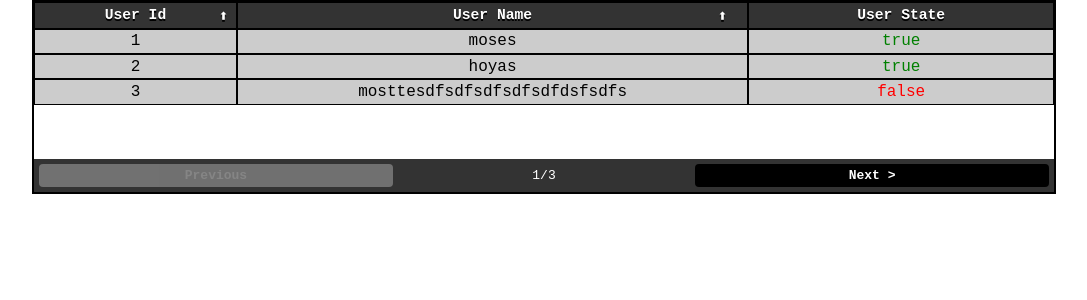
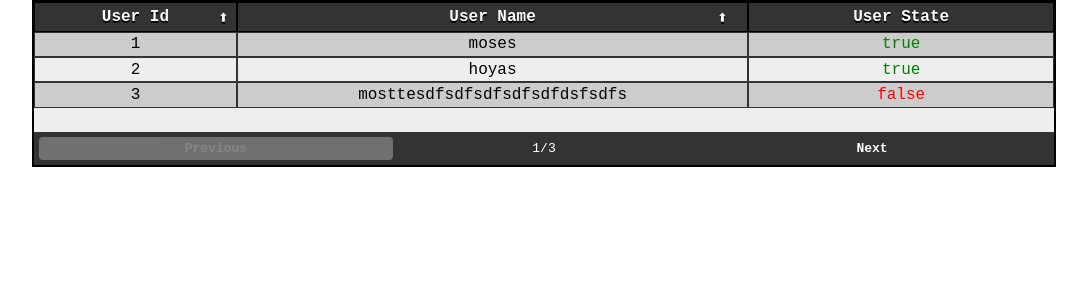
Before and after one commit to uriportnoy/react-tbl, a React (Create React App) app: page / in a window 1280 px wide. Shown: the top 300 px of the page, without its empty margins (96-1183 px from the left). Built offline with nearby package versions, Linux system fonts and the light colour scheme.

Commit message:
fixing props

```diff
--- a/package.json
+++ b/package.json
@@ -1,6 +1,6 @@
 {
   "name": "react-tbl",
-  "version": "0.4.8",
+  "version": "0.5.1",
   "private": false,
   "license": "MIT",
   "main": "dist/index.js",
--- a/src/App.jsx
+++ b/src/App.jsx
@@ -3,10 +3,19 @@ import { getColumnsData } from './components/fakeData/getColumns';
 import { getData } from './components/fakeData/getData';
 import ReactTBL from './components/tableMaker/index';
 import './App.css';
+import {Loader} from './components/tableMaker/Loader';
 
 const App = () => {
-  const currentData = getData();         // current data based currentShow string
-  const columns = getColumnsData();
+  const [currentData,setCurrentData] = React.useState([]);         // current data based currentShow string
+  const [columns,setColumns] = React.useState(getColumnsData());
+  const [isLoading,setIsLoading] = React.useState(true);
+
+  React.useEffect(() => {
+    setTimeout(() => {
+      setCurrentData(getData());
+      setIsLoading(false);
+    }, 2200);
+  },[]);
 
   return (
       <ReactTBL
@@ -15,33 +24,37 @@ const App = () => {
         defaultPageSize = {3}
         sortable = {true}
         copyCellDataOnClick = {true}
+        isLoading = {isLoading}
+        //CustomLoader = {() => <Loader color='green'/>}
         style = {{
           //maxWidth: '250px',
-          maxHeight: '120px',
-          minHeight: '40pt',
-          minWidth: 'auto',
-          fixedHeight: '130px',
-          rowColor: '#000',
-          textColor: '#000',
-          cloumnMinWidth: '100px',
+         // maxHeight: '120px',
+          //minHeight: '40pt',
+          //minWidth: 'auto',
+          fixedHeight: '100px',
+          //rowColor: '#000',
+          //textColor: '#000',
+          //cloumnMinWidth: '100px',
           //fontFamily: 'arial',
           header: {
-            headerColor: '#fff',
-            headerBGColor: '#333',
-            fontSize: '11pt'
+            //headerColor: '#fff',
+            //headerBGColor: '#333',
+            //fontSize: '11pt'
           },
           body:{
-            maxHeight: '150px',
-            //overflowY: 'scroll',
+            // maxHeight: '150px',
+            // overflowY: 'scroll',
             // tooltipTextColor: '#555',
             // tooltipBorderColor: 'yellow',
             // tooltipBgColor: 'green'
+            // backgroundColor: 'yellow',
+            // borderColor: 'yellow'
           },
           pagination: {
-            backgroundColor: '#333',
-            btnColor: '#000',
-            prevButtonText: null,
-            nextButtonText: 'Next >'
+            //backgroundColor: '#333',
+            //btnColor: '#000',
+            //prevButtonText: null,
+            //nextButtonText: 'Next >'
           },
         }}
       />
--- /dev/null
+++ b/src/components/tableMaker/Loader.jsx
@@ -0,0 +1,154 @@
+import React from 'react';
+import styled from 'styled-components';
+
+export const Loader = ({color}) => <LoaderComp color={color}>
+    <div className="sk-circle1 sk-circle"></div>
+    <div className="sk-circle2 sk-circle"></div>
+    <div className="sk-circle3 sk-circle"></div>
+    <div className="sk-circle4 sk-circle"></div>
+    <div className="sk-circle5 sk-circle"></div>
+    <div className="sk-circle6 sk-circle"></div>
+    <div className="sk-circle7 sk-circle"></div>
+    <div className="sk-circle8 sk-circle"></div>
+    <div className="sk-circle9 sk-circle"></div>
+    <div className="sk-circle10 sk-circle"></div>
+    <div className="sk-circle11 sk-circle"></div>
+    <div className="sk-circle12 sk-circle"></div>
+</LoaderComp>
+
+
+const LoaderComp = styled.div`
+  margin: 0 auto;
+  width: 40px;
+  height: 40px;
+  position: relative;
+
+.sk-circle {
+  width: 100%;
+  height: 100%;
+  position: absolute;
+  left: 0;
+  top: 0;
+}
+
+.sk-circle:before {
+  content: '';
+  display: block;
+  margin: 0 auto;
+  width: 15%;
+  height: 15%;
+  background-color: ${props => props.color || '#000'};
+  border-radius: 100%;
+  -webkit-animation: sk-circleFadeDelay 1.2s infinite ease-in-out both;
+          animation: sk-circleFadeDelay 1.2s infinite ease-in-out both;
+}
+.sk-circle2 {
+  -webkit-transform: rotate(30deg);
+      -ms-transform: rotate(30deg);
+          transform: rotate(30deg);
+}
+.sk-circle3 {
+  -webkit-transform: rotate(60deg);
+      -ms-transform: rotate(60deg);
+          transform: rotate(60deg);
+}
+.sk-circle4 {
+  -webkit-transform: rotate(90deg);
+      -ms-transform: rotate(90deg);
+          transform: rotate(90deg);
+}
+.sk-circle5 {
+  -webkit-transform: rotate(120deg);
+      -ms-transform: rotate(120deg);
+          transform: rotate(120deg);
+}
+.sk-circle6 {
+  -webkit-transform: rotate(150deg);
+      -ms-transform: rotate(150deg);
+          transform: rotate(150deg);
+}
+.sk-circle7 {
+  -webkit-transform: rotate(180deg);
+      -ms-transform: rotate(180deg);
+          transform: rotate(180deg);
+}
+.sk-circle8 {
+  -webkit-transform: rotate(210deg);
+      -ms-transform: rotate(210deg);
+          transform: rotate(210deg);
+}
+.sk-circle9 {
+  -webkit-transform: rotate(240deg);
+      -ms-transform: rotate(240deg);
+          transform: rotate(240deg);
+}
+.sk-circle10 {
+  -webkit-transform: rotate(270deg);
+      -ms-transform: rotate(270deg);
+          transform: rotate(270deg);
+}
+.sk-circle11 {
+  -webkit-transform: rotate(300deg);
+      -ms-transform: rotate(300deg);
+          transform: rotate(300deg);
+}
+.sk-circle12 {
+  -webkit-transform: rotate(330deg);
+      -ms-transform: rotate(330deg);
+          transform: rotate(330deg);
+}
+.sk-circle2:before {
+  -webkit-animation-delay: -1.1s;
+          animation-delay: -1.1s;
+}
+.sk-circle3:before {
+  -webkit-animation-delay: -1s;
+          animation-delay: -1s;
+}
+.sk-circle4:before {
+  -webkit-animation-delay: -0.9s;
+          animation-delay: -0.9s;
+}
+.sk-circle5:before {
+  -webkit-animation-delay: -0.8s;
+          animation-delay: -0.8s;
+}
+.sk-circle6:before {
+  -webkit-animation-delay: -0.7s;
+          animation-delay: -0.7s;
+}
+.sk-circle7:before {
+  -webkit-animation-delay: -0.6s;
+          animation-delay: -0.6s;
+}
+.sk-circle8:before {
+  -webkit-animation-delay: -0.5s;
+          animation-delay: -0.5s;
+}
+.sk-circle9:before {
+  -webkit-animation-delay: -0.4s;
+          animation-delay: -0.4s;
+}
+.sk-circle10:before {
+  -webkit-animation-delay: -0.3s;
+          animation-delay: -0.3s;
+}
+.sk-circle11:before {
+  -webkit-animation-delay: -0.2s;
+          animation-delay: -0.2s;
+}
+.sk-circle12:before {
+  -webkit-animation-delay: -0.1s;
+          animation-delay: -0.1s;
+}
+
+@-webkit-keyframes sk-circleFadeDelay {
+  0%, 39%, 100% { opacity: 0; }
+  40% { opacity: 1; }
+}
+
+@keyframes sk-circleFadeDelay {
+  0%, 39%, 100% { opacity: 0; }
+  40% { opacity: 1; }
+}
+`;
--- a/src/components/tableMaker/index.jsx
+++ b/src/components/tableMaker/index.jsx
@@ -14,37 +14,42 @@ const ReactTBL = props => {
 
   return <ReactTblContextProvider value = {{
     copyCellDataOnClick: props.copyCellDataOnClick || null,
+    isLoading: props.isLoading || false,
+    CustomLoader: props.CustomLoader || null,
     table:{
         maxWidth: styleProp?.maxWidth,
-        maxHeight: styleProp?.maxHeight,
-        minHeight: styleProp?.minHeight,
-        fixedHeight: styleProp?.fixedHeight,
-        rowColor:  styleProp?.rowColor,
-        textColor: styleProp?.textColor,
-        cloumnMinWidth: styleProp?.cloumnMinWidth,
+        maxHeight: styleProp?.maxHeight || 'auto',
+        minHeight: styleProp?.minHeight || 'auto',
+        fixedHeight: styleProp?.fixedHeight || 'auto',
+        rowColor:  styleProp?.rowColor || null,
+        textColor: styleProp?.textColor || '#000',
+        cloumnMinWidth: styleProp?.cloumnMinWidth || '120px',
         overflowX: styleProp?.overflowX || 'auto',
         showToolTip: props.showToolTip || false,
-        fontFamily: styleProp?.fontFamily || 'monospace'
+        fontFamily: styleProp?.fontFamily || 'monospace',
     },
     tableHeader:{
-        backgroundColor: headerStyle?.headerBGColor,
-        color: headerStyle?.headerColor,
-        fontSize: headerStyle?.fontSize,
+        backgroundColor: headerStyle?.headerBGColor  || '#333',
+        color: headerStyle?.headerColor || '#fff',
+        fontSize: headerStyle?.fontSize || '12pt',
         sortable: props?.sortable ?? true
     },
     body:{
       maxHeight: bodyStyle?.maxHeight,
-      overflowY: bodyStyle?.overflowY,
-      tooltipTextColor: bodyStyle?.tooltipTextColor,
-      tooltipBgColor: bodyStyle?.tooltipBgColor,
-      tooltipBorderColor: bodyStyle?.tooltipBorderColor
+      maxWidth: bodyStyle?.maxWidth,
+      overflowY: bodyStyle?.overflowY || 'visible',
+      tooltipTextColor: bodyStyle?.tooltipTextColor || '#fff',
+      tooltipBgColor: bodyStyle?.tooltipBgColor  || '#000',
+      tooltipBorderColor: bodyStyle?.tooltipBorderColor || bodyStyle?.tooltipBgColor || '#000',
+      backgroundColor: bodyStyle?.backgroundColor || headerStyle?.headerBGColor  || '#eee',
+      borderColor: bodyStyle?.borderColor || '#333'
     },
     pagination:{
         isVisible: props?.showPagination ?? true,
-        backgroundColor: paginationStyle?.backgroundColor || headerStyle?.headerColor,
-        btnColor: paginationStyle?.btnColor,
-        nextButtonText: paginationStyle?.nextButtonText,
-        prevButtonText: paginationStyle?.prevButtonText
+        backgroundColor: paginationStyle?.backgroundColor || headerStyle?.headerColor || '#333',
+        btnColor: paginationStyle?.btnColor  || '#333',
+        nextButtonText: paginationStyle?.nextButtonText || 'Next',
+        prevButtonText: paginationStyle?.prevButtonText  || 'Previous'
     }
   }}>
       <ReactTblStyled
--- a/src/components/tableMaker/pagination.jsx
+++ b/src/components/tableMaker/pagination.jsx
@@ -12,17 +12,17 @@ return <PaginationStyle
         nextDisabled = {nextDisabled}
         prevDisabled = {prevDisabled}
         fontFamily = {fontFamily}
-        btnColor = {pagination?.btnColor || '#333'}
+        btnColor = {pagination?.btnColor}
         backgroundColor = {pagination?.backgroundColor}
     >
-        <span className='btn prev' onClick = {() => prevDisabled ? null : setPage(page - 1)}>{pagination?.prevButtonText || 'Previous'}</span>
-        <span className='label'>{`${page + 1}/${totalPages}`}</span>
-        <span className='btn next' onClick = {() => nextDisabled ? null : setPage(page + 1)}>{pagination?.nextButtonText || 'Next'}</span>
+        <span className='btn prev' onClick = {() => prevDisabled ? null : setPage(page - 1)}>{pagination?.prevButtonText}</span>
+        <span className='label'>{`${page + (totalPages !== 0 ? 1 : 0)}/${totalPages}`}</span>
+        <span className='btn next' onClick = {() => nextDisabled ? null : setPage(page + 1)}>{pagination?.nextButtonText}</span>
 </PaginationStyle>
 }
 
 const PaginationStyle = styled.div`
-    background: ${props => props.backgroundColor || '#333'};
+    background: ${props => props.backgroundColor};
     display: flex;
     justify-content: center;
     align-items:center;
--- a/src/components/tableMaker/tableBody.jsx
+++ b/src/components/tableMaker/tableBody.jsx
@@ -1,7 +1,7 @@
 import React,{useContext} from 'react';
-import styled from 'styled-components';
 import ReactTblContext from './ReactTblContext';
-import PropTypes from 'prop-types';
+import {array,number} from 'prop-types';
+import {TR,TD,ToolTip} from './tr_td';
 
 const TableBody = ({
   data,
@@ -9,7 +9,7 @@ const TableBody = ({
 }) => {
   const {
     table:{rowColor,textColor,cloumnMinWidth,showToolTip,fontFamily},
-    body: {tooltipTextColor,tooltipBgColor,tooltipBorderColor},
+    body: {tooltipTextColor,tooltipBgColor,tooltipBorderColor,backgroundColor,borderColor},
     copyCellDataOnClick
   } = useContext(ReactTblContext);
 
@@ -57,6 +57,8 @@ const TableBody = ({
               cloumnMinWidth = {cloumnMinWidth}
               onClick={copyDataActive ? () => copyToClipboard(currentValue?.toString(),`td_${key}_${rowIdx}${idx}`) : null}
               copyCellDataOnClick={copyDataActive}
+              backgroundColor = {backgroundColor}
+              borderColor = {borderColor}
             >
 
                 <>{CustomCell ?  <CustomCell dataRow={dataRow} currentKey={key} currentValue={currentValue}/> :
@@ -64,9 +66,9 @@ const TableBody = ({
                   {currentValue}
                 </div>}
                 {(showToolTip || col.showToolTip) && <ToolTip
-                  bgColor = {tooltipBgColor || '#000'}
-                  textColor = {tooltipTextColor || '#fff'}
-                  borderColor = {tooltipBorderColor || tooltipBgColor || '#000'}
+                  bgColor = {tooltipBgColor}
+                  textColor = {tooltipTextColor || textColor}
+                  borderColor = {tooltipBorderColor || tooltipBgColor}
                   className="tooltiptext"> {currentValue}</ToolTip>}
                 </>
             </TD>
@@ -77,77 +79,9 @@ const TableBody = ({
     }
   </tbody>
 }
-
-const ToolTip = styled.span`
-    visibility: hidden;
-    opacity: 0;
-
-    background: ${props => props.bgColor};
-    border: 1px solid ${props => props.borderColor};
-    color: ${props => props.textColor};
-    text-align: center;
-    border-radius: 6px;
-    padding: 5px;
-    position: absolute;
-    z-index: 999;
-    top: -110%;
-    transition: opacity 0.3s;
-    transform: translateX(-50%);
-
-    &:after{
-      content: "";
-      position: absolute;
-      top: 100%;
-      left: 50%;
-      margin-left: -5px;
-      border-width: 5px;
-      border-style: solid;
-      border-color: ${props => props.borderColor} transparent transparent transparent;
-    }
-`;
-const TD = styled.td`
-    flex: ${props => props.size} 1 ${props => props.width}px;
-    border: 1pt solid;
-    font-size: 12pt;
-    position: relative;
-    padding:0;
-    box-sizing: border-box;
-    transition: .7s all;
-    text-align: center;
-    padding: 2pt;
-    min-width: ${props => props.cloumnMinWidth || '120px'};
-    cursor: ${props=> props.copyCellDataOnClick ? 'copy' : 'auto'};
-
-    .defaultCell{
-      text-overflow: ellipsis;
-      overflow: hidden;
-    }
-    &:hover{
-        .tooltiptext {
-          visibility: visible;
-          opacity: 1;
-        }
-      }
-`;
-TD.propTypes = {
-  width: PropTypes.number.isRequired,
-  className: PropTypes.string,
-  textColor: PropTypes.string,
-  dataTip: PropTypes.string,
-}
-export const TR = styled.tr`
-    animation: fadeIn ${props => (props.idx < 10) ? ('0.' + props.idx) : '1'}s;
-    background-color: ${props => props?.rowColor || props.idx % 2 === 0 ? '#ccc' : '#eee'};
-    transition: .7s all;
-    width: 100%;
-    display: flex;
-     @keyframes fadeIn {
-      from {opacity: 0;}
-      to {opacity: 1;
-    }
-`;
-TR.propTypes = {
-  rowColor: PropTypes.string
+TableBody.propTypes = {
+  data: array,
+  columns: array,
 }
 
 export default TableBody;
--- a/src/components/tableMaker/tableHead.jsx
+++ b/src/components/tableMaker/tableHead.jsx
@@ -47,9 +47,9 @@ const Thead = styled.thead`
     display: table;
     width: 100%;
     table-layout: fixed;
-    background: ${props => props.backgroundColor || '#333'};
+    background: ${props => props.backgroundColor};
     tr{
-        color: ${props => props.color || '#fff'};
+        color: ${props => props.color};
         width: 100%;
         display: flex;
     }
@@ -64,10 +64,10 @@ const TH = styled.th`
     text-shadow: 0px 2px 0px #000000;
     user-select: none;
     text-align: center;
-    font-size: ${props => props.fontSize || '12pt'};
+    font-size: ${props => props.fontSize};
     flex: ${props => props.size} 0 100px;
     box-sizing: border-box;
-    min-width: ${props => props.cloumnMinWidth || '120px'};
+    min-width: ${props => props.cloumnMinWidth};
     position: relative;
     cursor: ${props => (props.sortDirection  === false) || (props.sortDirection) ? 'pointer' : 'auto'};
 
--- a/src/components/tableMaker/tableMaker.jsx
+++ b/src/components/tableMaker/tableMaker.jsx
@@ -1,15 +1,16 @@
 import React, { useEffect, useState,useContext } from 'react';
-import PropTypes from 'prop-types';
+import {array,number} from 'prop-types';
 import TableHead from './tableHead';
 import TableBody from './tableBody';
 import styled from 'styled-components';
 import ReactTblContext from './ReactTblContext';
 import { Pagination } from './pagination';
+import {Loader} from './Loader';
 
 const TableMaker = ({
     columns,
     data,
-    defaultPageSize,
+    defaultPageSize
     //debounceInput = null
 }) => {
     const [currentDataPage, setCurrentDataPage] = useState([]);
@@ -21,11 +22,12 @@ const TableMaker = ({
         pagination:{isVisible},
         tableHeader:{backgroundColor},
         table,
-        body:{maxHeight,overflowY}
+        CustomLoader,
+        isLoading,
+        body:{maxHeight,overflowY,backgroundColor: bodyBGColor}
     } = useContext(ReactTblContext);
 
     useEffect(() => {handlePages()}, [page, data, defaultPageSize]);
-    //useEffect(() => {setPage(0);}, [debounceInput]);
 
     const handlePages = () => {
         if (page === 0) {
@@ -55,7 +57,12 @@ const TableMaker = ({
         setCurrentDataPage(sortedData);
     }
 
-    const EmptyData = () => <EmptyTable><tr><td>No Data Rows...</td></tr></EmptyTable>;
+const Loading = () => <EmptyTable><tr><td>{
+    CustomLoader ? <CustomLoader /> : <Loader color={backgroundColor}/>
+}</td></tr></EmptyTable>;
+
+const EmptyData = () => <EmptyTable><tr><td>No Data...</td></tr></EmptyTable>;
+
     return <>
         <TblWrapper
             maxHeight = {table?.maxHeight}
@@ -67,12 +74,13 @@ const TableMaker = ({
             fontFamily = {table?.fontFamily}
             maxWidth = {table?.maxWidth}
             overflowX = {table?.overflowX}
+            bodyBGColor = {bodyBGColor}
         >
         <table>
             <TableHead columns={columns} sortArray={sortArray}/>
             {
-                (currentDataPage?.length !== 0 && columns?.length !== 0) ?
-                <TableBody data={currentDataPage} columns={columns} />:
+                 isLoading ? <Loading /> : (currentDataPage?.length !== 0 && columns?.length !== 0) ?
+                <TableBody data={currentDataPage} columns={columns} defaultPageSize={defaultPageSize}/>:
                 <EmptyData />
             }
         </table></TblWrapper>
@@ -86,9 +94,9 @@ const TableMaker = ({
     </>
 }
 TableMaker.propTypes = {
-    columns: PropTypes.array.isRequired,
-    data: PropTypes.array.isRequired,
-    defaultPageSize: PropTypes.number.isRequired
+    columns: array.isRequired,
+    data: array.isRequired,
+    defaultPageSize: number.isRequired
 }
 export const TblWrapper = styled.div`
     flex: 1 1 auto;
@@ -101,7 +109,7 @@ export const TblWrapper = styled.div`
             &::-webkit-scrollbar
             {
                 width: 10px;
-                background-color: ${props => props ?.backgroundColor || '#333'};
+                background-color: ${props => props ?.backgroundColor};
             }
             &::-webkit-scrollbar-thumb
             {
@@ -121,15 +129,18 @@ export const TblWrapper = styled.div`
         }
         tbody {
             display: block;
-            max-height: ${props => props.bodyMaxHeight || 'auto'};
-            height: ${props => props.fixedHeight || 'auto'};
-            min-height: ${props => props.minHeight || '80pt'};
-            overflow-y: ${props => props.overflowY || 'visible'};
+            background: ${props => props.bodyBGColor};
+            max-height: ${props => props.bodyMaxHeight};
+            height: ${props => props.fixedHeight};
+            min-height: ${props => props.minHeight};
+            overflow-y: ${props => props.overflowY};
+            overflow-x: auto;
+
             &::-webkit-scrollbar-track{}
             &::-webkit-scrollbar
             {
                 width: 10px;
-                background-color: ${props => props ?.backgroundColor || '#173c5a'};
+                background-color: ${props => props?.backgroundColor || '#173c5a'};
             }
             &::-webkit-scrollbar-thumb
             {
@@ -151,10 +162,15 @@ const EmptyTable = styled.tbody`
     background-color: rgba(111,111,111,0.5);
     color:#fff;
     font-weight: bold;
+    display: grid !important;
+    align-items: center;
+
     tr{
         display: grid;
         align-items: center;
         height: 100%;
+        font-size: 15pt;
+        text-align: center;
     }
     svg{
         cursor:pointer;
--- /dev/null
+++ b/src/components/tableMaker/tr_td.jsx
@@ -0,0 +1,79 @@
+import styled from 'styled-components';
+import {number,string} from 'prop-types';
+
+export const TR = styled.tr`
+    animation: fadeIn ${props => (props.idx < 10) ? ('0.' + props.idx) : '1'}s;
+    background-color: ${props => props?.rowColor || props.idx % 2 === 0 ? '#ccc' : '#eee'};
+    transition: .7s all;
+    width: 100%;
+    display: flex;
+     @keyframes fadeIn {
+      from {opacity: 0;}
+      to {opacity: 1;
+    }
+`;
+
+TR.propTypes = {
+  rowColor: string
+}
+
+export const TD = styled.td`
+    flex: ${props => props.size} 1 ${props => props.width}px;
+    border: 1pt solid ${props => props.borderColor};
+    font-size: 12pt;
+    position: relative;
+    padding:0;
+    box-sizing: border-box;
+    transition: .7s all;
+    text-align: center;
+    padding: 2pt;
+    color: ${props => props.textColor};
+    min-width: ${props => props.cloumnMinWidth};
+    cursor: ${props=> props.copyCellDataOnClick ? 'copy' : 'auto'};
+
+    .defaultCell{
+      text-overflow: ellipsis;
+      overflow: hidden;
+    }
+    &:hover{
+        .tooltiptext {
+          visibility: visible;
+          opacity: 1;
+        }
+      }
+`;
+TD.propTypes = {
+  width: number.isRequired,
+  className: string,
+  textColor: string,
+  dataTip: string,
+  defaultPageSize: number
+}
+
+export const ToolTip = styled.span`
+    visibility: hidden;
+    opacity: 0;
+
+    background: ${props => props.bgColor};
+    border: 1px solid ${props => props.borderColor};
+    color: ${props => props.textColor};
+    text-align: center;
+    border-radius: 6px;
+    padding: 5px;
+    position: absolute;
+    z-index: 999;
+    top: -110%;
+    transition: opacity 0.3s;
+    transform: translateX(-50%);
+
+    &:after{
+      content: "";
+      position: absolute;
+      top: 100%;
+      left: 50%;
+      margin-left: -5px;
+      border-width: 5px;
+      border-style: solid;
+      border-color: ${props => props.borderColor} transparent transparent transparent;
+    }
+`;
```
Also changed, not shown: 1 other file (tests, documents, lock files or other folders).
